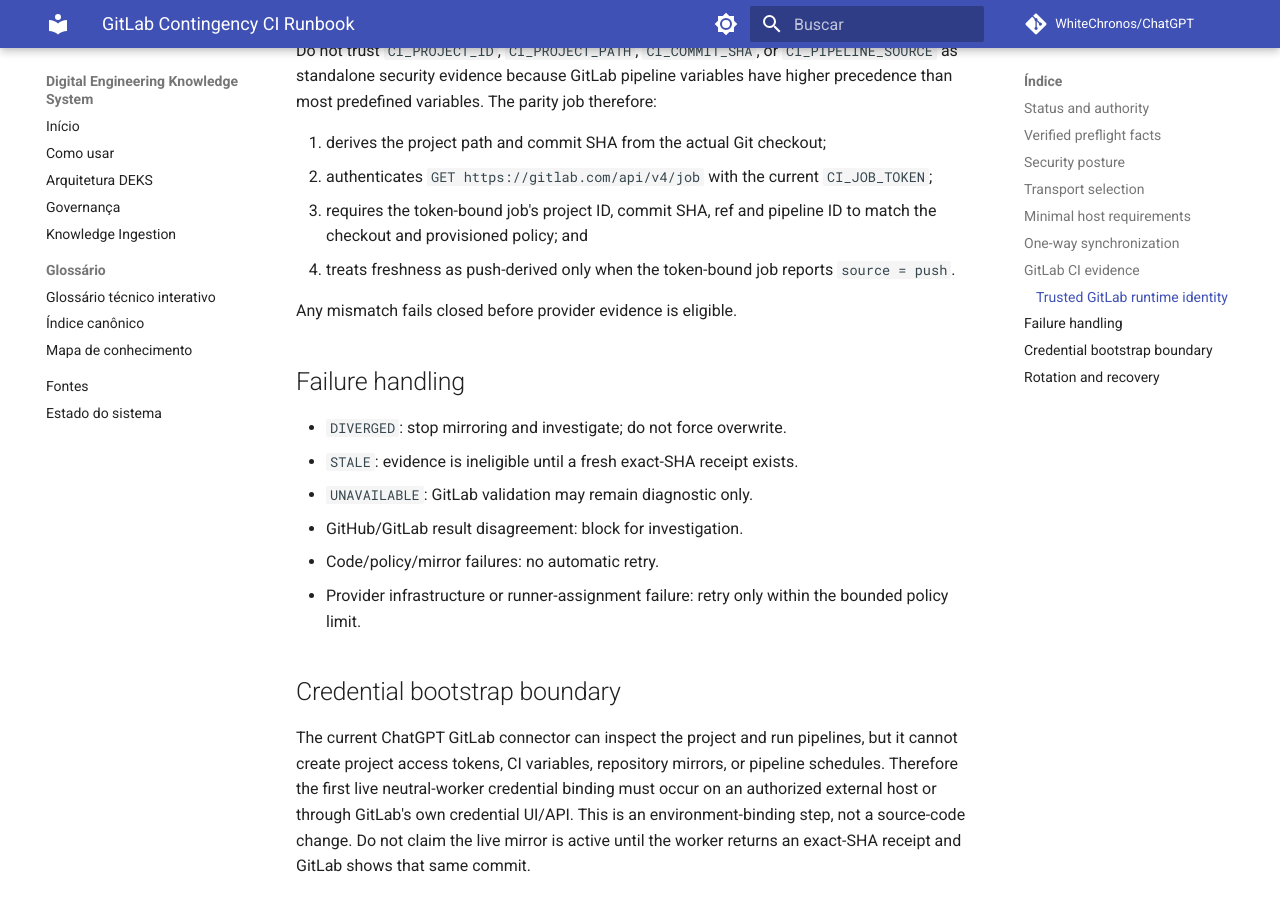
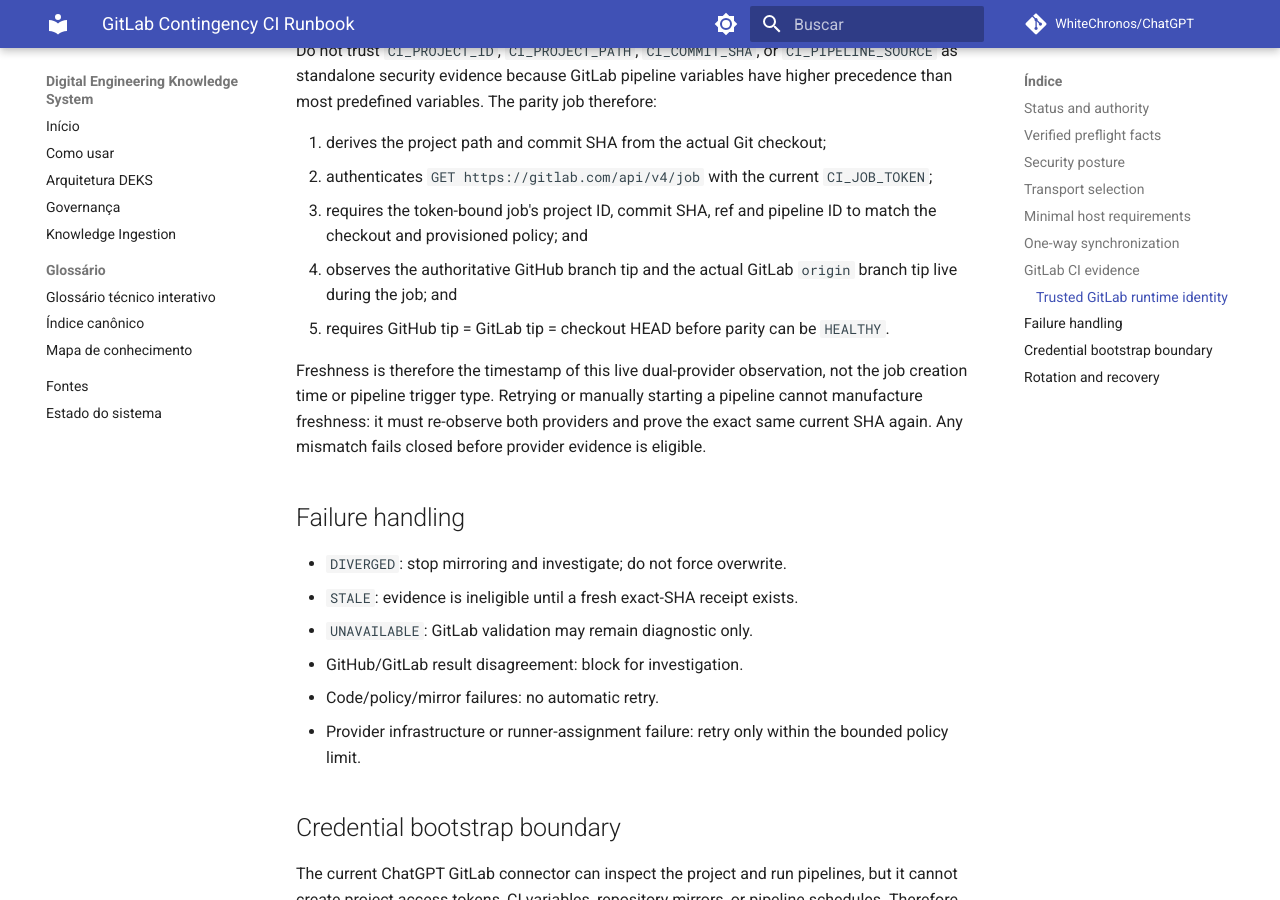
Before and after one commit to WhiteChronos/ChatGPT, an MkDocs documentation site: the page built from docs/runbooks/gitlab-contingency-ci.md, in a window 1280 px wide and 900 px high, scrolled down 3422 px. Built offline with MkDocs 1.6.1 and Material for MkDocs 9.7.7, drawn with Linux system fonts in a browser that asks for light colours; comment, search, counter and statistics services are not loaded.

Commit message:
fix: derive mirror freshness from live ref parity

```diff
--- a/docs/runbooks/gitlab-contingency-ci.md
+++ b/docs/runbooks/gitlab-contingency-ci.md
@@ -140,10 +140,16 @@
    `CI_JOB_TOKEN`;
 3. requires the token-bound job's project ID, commit SHA, ref and pipeline ID to
    match the checkout and provisioned policy; and
-4. treats freshness as push-derived only when the token-bound job reports
-   `source = push`.
+4. observes the authoritative GitHub branch tip and the actual GitLab `origin`
+   branch tip live during the job; and
+5. requires GitHub tip = GitLab tip = checkout HEAD before parity can be
+   `HEALTHY`.
 
-Any mismatch fails closed before provider evidence is eligible.
+Freshness is therefore the timestamp of this live dual-provider observation,
+not the job creation time or pipeline trigger type. Retrying or manually
+starting a pipeline cannot manufacture freshness: it must re-observe both
+providers and prove the exact same current SHA again. Any mismatch fails closed
+before provider evidence is eligible.
 
 ## Failure handling
 
```
Also changed, not shown: .gitlab-ci.yml (+34 -7 lines), docs/superpowers/reviews/2026-10-05-whitechronos-gitlab-contingency-ci-review.md (+9 -0 lines).
